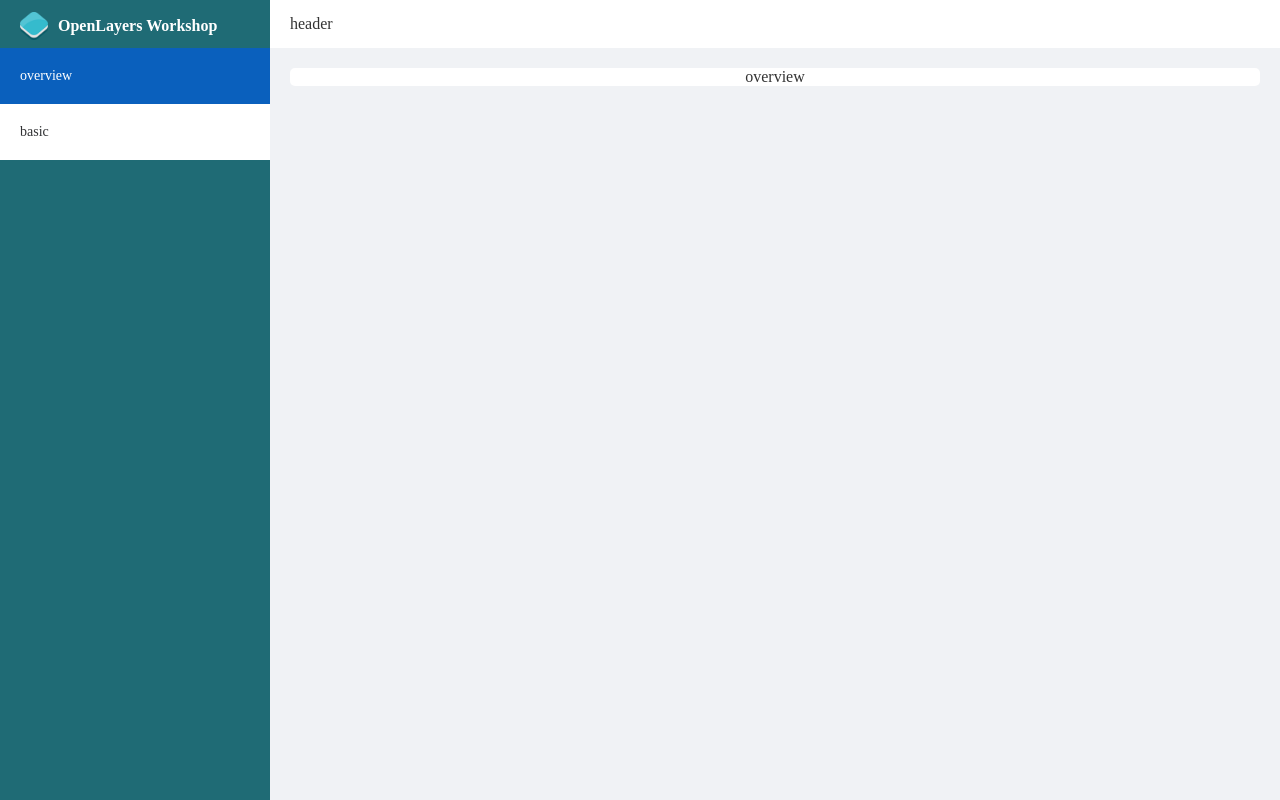
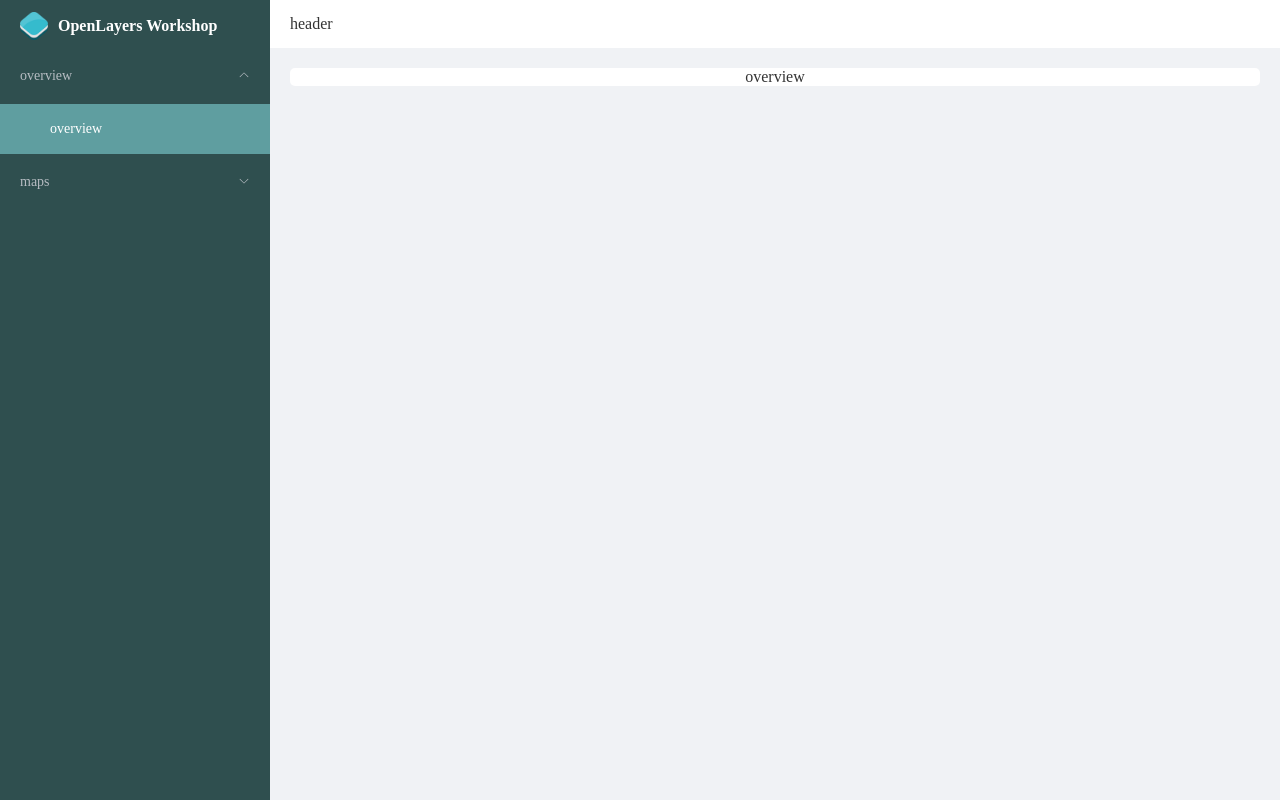
Before and after one commit to CN-Shopkeeper/ol_workshop, a Vue app: page /overview in a window 1280 px wide. Built offline with nearby package versions, Linux system fonts and the light colour scheme.

Commit message:
feat(nav-menu): modify nav-menu and router related

```diff
--- a/src/components/nav-menu/config/menu-item.config.ts
+++ b/src/components/nav-menu/config/menu-item.config.ts
@@ -3,10 +3,46 @@ import { IMenuItem } from "./type";
 export const menuItems: IMenuItem[] = [
   {
     id: "/overview",
-    name: "overview"
+    name: "overview",
+    children: [
+      {
+        id: "/overview",
+        name: "overview"
+      }
+    ]
   },
   {
-    id: "/basic",
-    name: "basic"
+    id: "/maps",
+    name: "maps",
+    children: [
+      {
+        id: "/maps/basic",
+        name: "basic"
+      },
+      {
+        id: "/maps/vector-data",
+        name: "vectorData"
+      },
+      {
+        id: "/maps/mobile-maps-and-sensors",
+        name: "mobileMapsAndSensors"
+      },
+      {
+        id: "/maps/geo-tiff-rendering",
+        name: "geoTIFFRendering"
+      },
+      {
+        id: "/maps/vector-tiles-and-mapbox-styles",
+        name: "vectorTilesAndMapboxStyles"
+      },
+      {
+        id: "/maps/webgl-point-rendering",
+        name: "webGLPointRendering"
+      },
+      {
+        id: "/maps/data-tiles",
+        name: "dataTiles"
+      }
+    ]
   }
 ];
--- a/src/components/nav-menu/config/type.ts
+++ b/src/components/nav-menu/config/type.ts
@@ -1,5 +1,6 @@
 export interface IMenuItem {
   id: string;
   name: string;
+  children?: IMenuItem[];
   icon?: string;
 }
--- a/src/components/nav-menu/src/nav-menu.vue
+++ b/src/components/nav-menu/src/nav-menu.vue
@@ -6,11 +6,33 @@
         <span v-if="!collapse">OpenLayers Workshop</span>
       </div>
     </div>
-    <el-menu router :default-active="router.currentRoute.value.path">
+    <el-menu
+      router
+      :default-active="router.currentRoute.value.path"
+      class="el-menu-vertical"
+      background-color="#2f4f4f"
+      :collapse="collapse"
+      text-color="#b7bdc3"
+      active-text-color="#fff"
+    >
       <template v-for="item in menuItems" :key="item.id">
-        <el-menu-item :index="item.id" :popper-class="item.popperClass">{{
-          item.name
-        }}</el-menu-item>
+        <template v-if="item.children">
+          <el-sub-menu :index="item.id">
+            <template #title>
+              {{ item.name }}
+            </template>
+            <template v-for="subItem in item.children" :key="subItem.id">
+              <el-menu-item :index="subItem.id">
+                {{ subItem.name }}
+              </el-menu-item>
+            </template>
+          </el-sub-menu>
+        </template>
+        <template v-else>
+          <el-menu-item :index="item.id">
+            {{ item.name }}
+          </el-menu-item>
+        </template>
       </template>
     </el-menu>
   </div>
@@ -26,7 +48,7 @@ const router = useRouter();
 <style scoped lang="less">
 .nav-menu {
   height: 100%;
-  background-color: #1f6b75;
+  background-color: #2f4f4f;
 
   .logo {
     display: flex;
@@ -52,18 +74,9 @@ const router = useRouter();
     border-right: none;
   }
 
-  // 目录
-  .el-sub-menu {
-    background-color: #001529 !important;
-    // 二级菜单 ( 默认背景 )
-    .el-menu-item {
-      padding-left: 50px !important;
-      background-color: #0c2135 !important;
-    }
-  }
-
-  ::v-deep .el-sub-menu__title {
-    background-color: #001529 !important;
+  .el-menu-item {
+    padding-left: 50px !important;
+    background-color: #1f6b75 !important;
   }
 
   // hover 高亮
@@ -72,8 +85,7 @@ const router = useRouter();
   }
 
   .el-menu-item.is-active {
-    color: #fff !important;
-    background-color: #0a60bd !important;
+    background-color: #5f9ea0 !important;
   }
 }
 
--- a/src/router/index.ts
+++ b/src/router/index.ts
@@ -15,10 +15,66 @@ const routes: Array<RouteRecordRaw> = [
       import(/* webpackChunkName: "overview" */ "@/views/overview/overview.vue")
   },
   {
-    path: "/basic",
-    name: "basic",
+    path: "/maps",
+    name: "maps",
     component: () =>
-      import(/* webpackChunkName: "basic" */ "@/views/basic/basic.vue")
+      import(/* webpackChunkName: "maps" */ "@/views/maps/maps.vue"),
+    children: [
+      {
+        path: "/maps/basic",
+        name: "basic",
+        component: () =>
+          import(/* webpackChunkName: "basic" */ "@/views/maps/basic/basic.vue")
+      },
+      {
+        path: "/maps/vector-data",
+        name: "vectorData",
+        component: () =>
+          import(
+            /* webpackChunkName: "vectorData" */ "@/views/maps/vector-data/vector-data.vue"
+          )
+      },
+      {
+        path: "/maps/mobile-maps-and-sensors",
+        name: "mobileMapsAndSensors",
+        component: () =>
+          import(
+            /* webpackChunkName: "mobileMapsAndSensors" */ "@/views/maps/mobile-maps-and-sensors/mobile-maps-and-sensors.vue"
+          )
+      },
+      {
+        path: "/maps/geo-tiff-rendering",
+        name: "geoTIFFRendering",
+        component: () =>
+          import(
+            /* webpackChunkName: "geoTIFFRendering" */ "@/views/maps/geo-tiff-rendering/geo-tiff-rendering.vue"
+          )
+      },
+      {
+        path: "/maps/vector-tiles-and-mapbox-styles",
+        name: "vectorTilesAndMapboxStyles",
+        component: () =>
+          import(
+            /* webpackChunkName: "vectorTilesAndMapboxStyles" */ "@/views/maps/vector-tiles-and-mapbox-styles/vector-tiles-and-mapbox-styles.vue"
+          )
+      },
+      {
+        path: "/maps/webgl-point-rendering",
+        name: "webGLPointRendering",
+        component: () =>
+          import(
+            /* webpackChunkName: "webGLPointRendering" */ "@/views/maps/webgl-point-rendering/webgl-point-rendering.vue"
+          )
+      },
+      {
+        path: "/maps/data-tiles",
+        name: "dataTiles",
+        component: () =>
+          import(
+            /* webpackChunkName: "dataTiles" */ "@/views/maps/data-tiles/data-tiles.vue"
+          )
+      }
+    ]
   }
 ];
 
```
